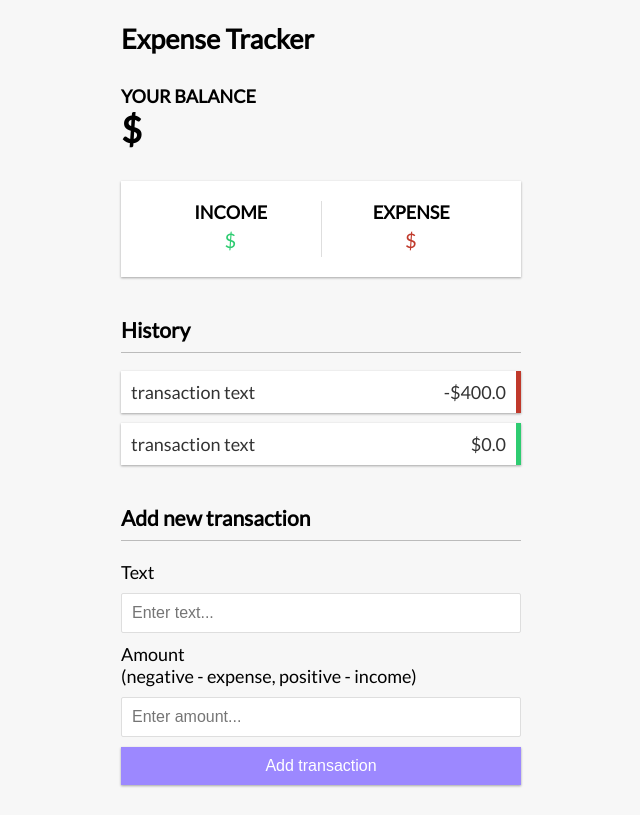
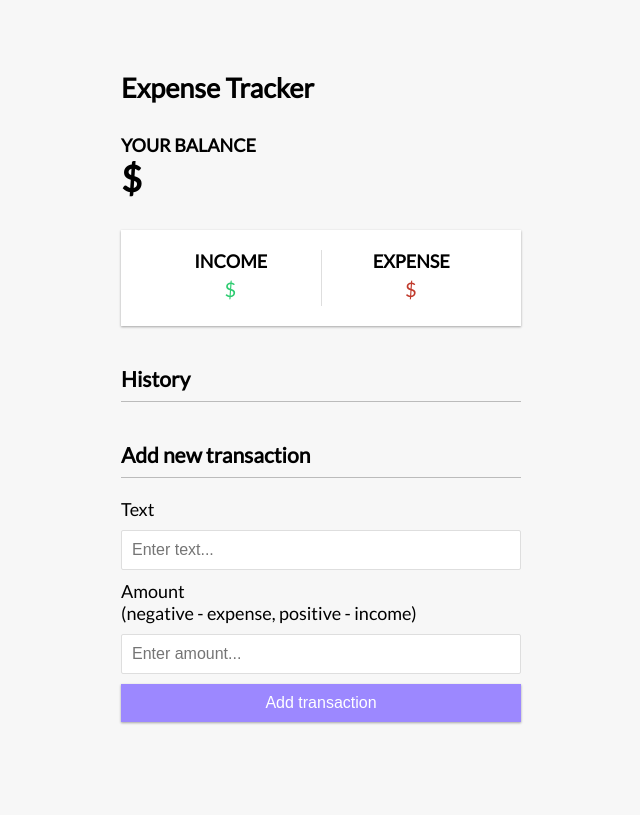
Before and after one commit to Hetari/vue-expense-tracker-composition-API, a Vue app: page / in a window 1280 px wide. Shown: the whole page, without its empty margins (319-959 px from the left). Built offline with nearby package versions, Linux system fonts and the light colour scheme.

Commit message:
Finish the transitionList component

```diff
--- a/src/components/TransactionList.vue
+++ b/src/components/TransactionList.vue
@@ -1,19 +1,25 @@
 <template>
   <h3>History</h3>
   <ul id="list" class="list">
-    <li class="minus">
-      transaction text
-      <span>-$400.0 </span>
-      <button class="delete-btn">x</button>
-    </li>
-    <li class="plus">
-      transaction text
-      <span>$0.0 </span>
+    <li
+      v-for="transaction in transitions"
+      :key="transaction.id"
+      :class="transaction.amount < 0 ? 'minus' : 'plus'"
+    >
+      {{ transaction.text }}
+      <span>{{ transaction.amount }}</span>
       <button class="delete-btn">x</button>
     </li>
   </ul>
 </template>
 
-<script>
-export default {};
+<script setup>
+import { defineProps } from "vue";
+
+const props = defineProps({
+  transitions: {
+    type: Array,
+    required: true,
+  },
+});
 </script>
```
